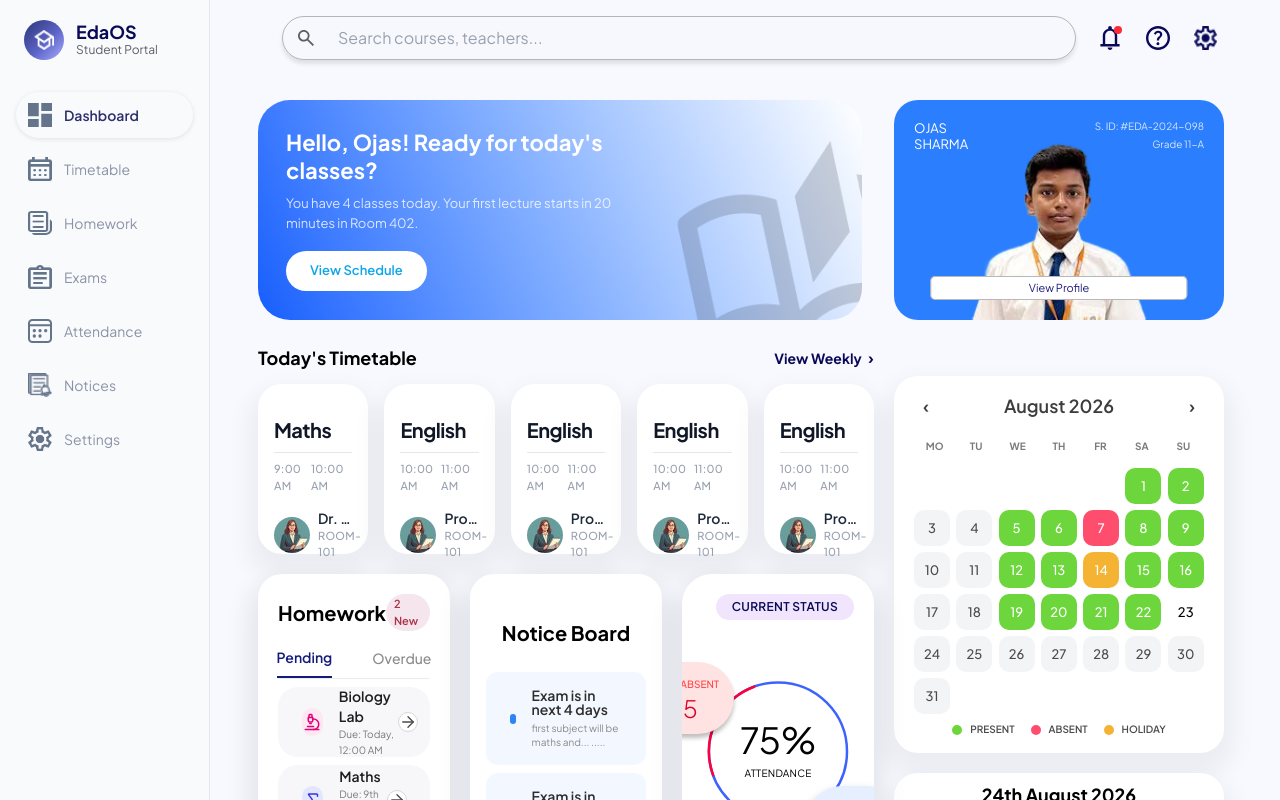
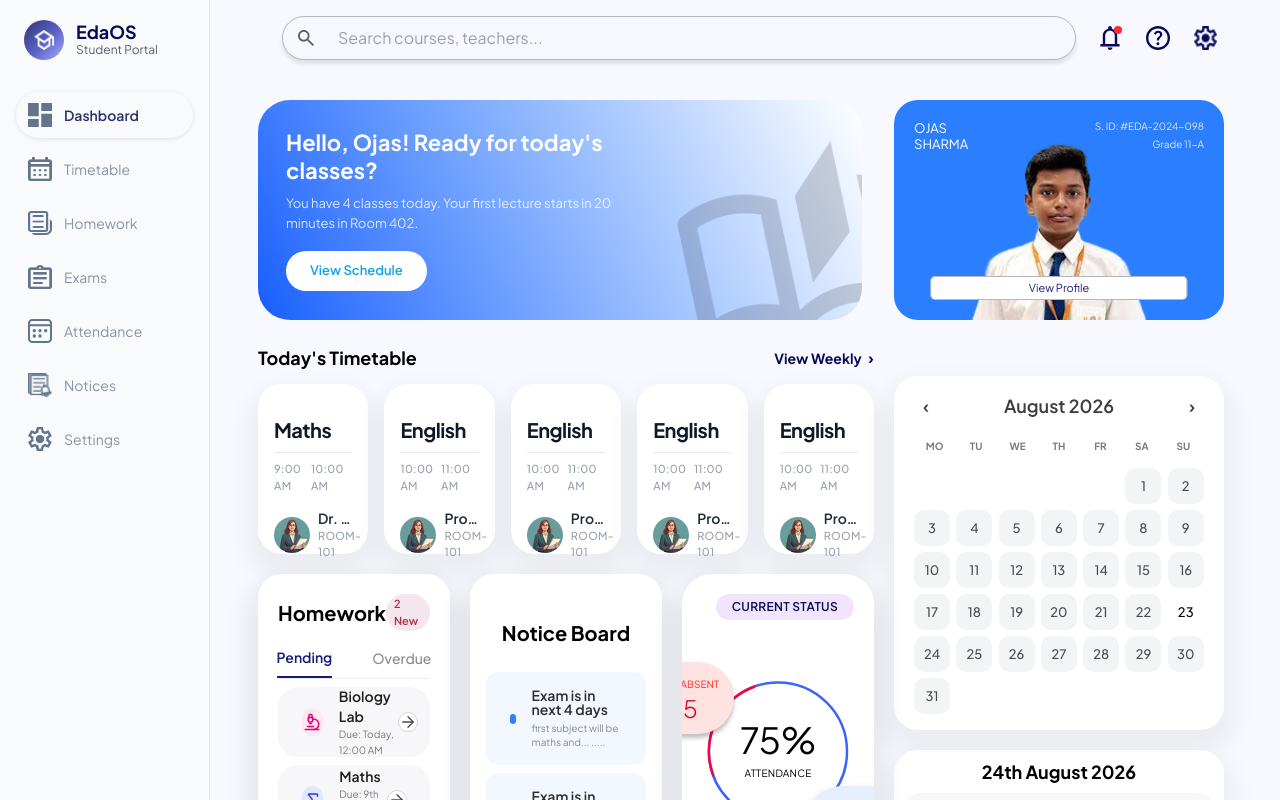
Before and after one commit to noxious1619/ERP, a React (Vite) app in the folder frontend/: page /student/dashboard in a window 1280 px wide. Built offline with nearby package versions, Linux system fonts and the light colour scheme; a web font is replaced by a local one.

Commit message:
added functionality to right calendar in timetable

```diff
--- a/frontend/src/components/Student/Dashboard/Calendar.tsx
+++ b/frontend/src/components/Student/Dashboard/Calendar.tsx
@@ -2,42 +2,33 @@ import Calendar from "react-calendar";
 import "react-calendar/dist/Calendar.css";
 import "../../../style/Student/Dashboard/calendar.css";
 
+// 1. Define communication channels in props
 type CalendarSectionProps = {
   variant?: "dashboard" | "timetable";
+  selectedDate?: Date;
+  onDateSelect?: (date: Date) => void;
 };
 
-const attendanceMap: Record<string, string> = {
-  "2026-08-01": "present",
-  "2026-08-02": "present",
-  "2026-08-05": "present",
-  "2026-08-06": "present",
-  "2026-08-07": "absent",
-  "2026-08-08": "present",
-  "2026-08-09": "present",
-  "2026-08-12": "present",
-  "2026-08-13": "present",
-  "2026-08-14": "holiday",
-  "2026-08-15": "present",
-  "2026-08-16": "present",
-  "2026-08-19": "present",
-  "2026-08-20": "present",
-  "2026-08-21": "present",
-  "2026-08-22": "present",
-  "2026-08-23": "selected",
-};
-
-const CalendarSection = ({ variant = "dashboard" }: CalendarSectionProps) => {
+const CalendarSection = ({
+  variant = "dashboard",
+  selectedDate = new Date(),
+  onDateSelect
+}: CalendarSectionProps) => {
   const isDashboard = variant === "dashboard";
 
-  const value = isDashboard ? new Date(2026, 7, 23) : new Date(2025, 0, 12);
+  // 2. Control the active highlighted value via the parent state
+  const value = isDashboard ? new Date(2026, 7, 23) : selectedDate;
 
   return (
-    <div
-      className={`rounded-3xl bg-white px-5 py-4 shadow-[0px_15px_25px_10px_rgba(0,0,0,0.05)]
-      ${isDashboard ? "w-[330px]" : "w-full"}`}
-    >
+    <div className={`rounded-3xl bg-white px-5 py-4 shadow-[0px_15px_25px_10px_rgba(0,0,0,0.05)] ${isDashboard ? "w-[330px]" : "w-full"}`}>
       <Calendar
         value={value}
+        // 3. Inform parent state when a user clicks a day tile
+        onChange={(val) => {
+          if (onDateSelect && val instanceof Date) {
+            onDateSelect(val);
+          }
+        }}
         prev2Label={null}
         next2Label={null}
         showNeighboringMonth={true}
@@ -46,43 +37,18 @@ const CalendarSection = ({ variant = "dashboard" }: CalendarSectionProps) => {
         }
         tileClassName={({ date, view }) => {
           if (view !== "month") return "";
-          // Timetable Variant
+
           if (!isDashboard) {
-            const selectedDate = date.getDate() === 12 ? "selected-simple" : "";
+            // Apply visual active focus highlights matching state values
+            const isSelected = date.getDate() === selectedDate.getDate() &&
+                             date.getMonth() === selectedDate.getMonth() &&
+                             date.getFullYear() === selectedDate.getFullYear();
 
-            const outlinedDate = date.getDate() === 16 ? "outlined-date" : "";
-
-            return `${selectedDate} ${outlinedDate}`;
+            return isSelected ? "selected-simple" : "";
           }
-          // Dashboard Variant
-          const formattedDate = date.toISOString().split("T")[0];
-
-          return attendanceMap[formattedDate] || "";
+          return "";
         }}
       />
-      {/* Legend Only For Dashboard */}
-      {isDashboard && (
-        <div className="mt-2 flex items-center justify-center gap-4">
-          <div className="flex items-center gap-2">
-            <div className="h-[10px] w-[10px] rounded-full bg-[#6CD63C]" />
-            <span className="text-[10px] font-semibold text-[#4B4B4B]">
-              PRESENT
-            </span>
-          </div>
-          <div className="flex items-center gap-2">
-            <div className="h-[10px] w-[10px] rounded-full bg-[#FF4D6D]" />
-            <span className="text-[10px] font-semibold text-[#4B4B4B]">
-              ABSENT
-            </span>
-          </div>
-          <div className="flex items-center gap-2">
-            <div className="h-[10px] w-[10px] rounded-full bg-[#F5B333]" />
-            <span className="text-[10px] font-semibold text-[#4B4B4B]">
-              HOLIDAY
-            </span>
-          </div>
-        </div>
-      )}
     </div>
   );
 };
--- a/frontend/src/pages/Student/Timetable.tsx
+++ b/frontend/src/pages/Student/Timetable.tsx
@@ -1,34 +1,100 @@
+import { useState, useEffect } from "react";
+import axios from "axios";
 import Navbar from "../../components/Student/Dashboard/Navbar";
 import TimetableHeader from "../../components/Student/Timetable/Header";
 import TimetableSchedule from "../../components/Student/Timetable/ScheduleSection";
-import Calendar from "../../components/Student/Dashboard/Calendar";
+import CalendarSection from "../../components/Student/Dashboard/Calendar";
 import DateScheduleCard from "../../components/Student/Timetable/DateScheduleCard ";
 
+interface TimetableEntry {
+  id: string;
+  day: string;
+  period: number;
+  startTime: string;
+  endTime: string;
+  isBreak: boolean;
+  breakLabel: string | null;
+  room: string | null;
+  color: string | null;
+  subject?: { id: string; name: string; code: string } | null;
+  teacher?: { id: string; name: string } | null;
+}
+
 const Timetable = () => {
+  const [selectedDate, setSelectedDate] = useState<Date>(new Date());
+  const [scheduleData, setScheduleData] = useState<TimetableEntry[]>([]);
+  const [loading, setLoading] = useState<boolean>(true);
+  const [error, setError] = useState<string | null>(null);
+
+  // Your specific database section ID
+  const targetSectionId = "b7ffe974-a889-408e-886f-7a8109501ee2";
+
+  // Single Fetch Sequence: Grab the entire week's grid parameters at once
+  useEffect(() => {
+    const fetchWeeklyData = async () => {
+      try {
+        setLoading(true);
+        setError(null);
+        const token = localStorage.getItem("token");
+
+        const response = await axios.get(
+          `http://localhost:5000/api/academic/timetable/section/${targetSectionId}`,
+          {
+            headers: { Authorization: `Bearer ${token}` },
+          }
+        );
+
+        if (response.data.success) {
+          setScheduleData(response.data.data); // Caches the whole week array
+        } else {
+          setError("Failed to load timetable dataset.");
+        }
+      } catch (err: any) {
+        setError(err.response?.data?.message || "Server linkage timeout.");
+      } finally {
+        setLoading(false);
+      }
+    };
+
+    fetchWeeklyData();
+  }, [targetSectionId]);
+
   return (
     <div className="flex min-h-screen bg-[#F8F9FE]">
       <Navbar />
       <div className="flex flex-1 flex-col h-screen min-w-0">
-        {/* Sticky Header */}
         <div className="px-10 pt-8 py-4 shrink-0 bg-[#F5F6FA]">
           <TimetableHeader />
         </div>
-        {/* Scrollable Body */}
+
         <div className="flex-1 overflow-y-auto overflow-x-hidden px-10 py-8 [scrollbar-width:none] [&::-webkit-scrollbar]:hidden">
           <div className="flex items-start gap-6">
-            {/* LEFT */}
+
             <div className="flex-1 min-w-0">
               <TimetableSchedule />
             </div>
-            {/* RIGHT*/}
-            <div className="w-90 shrink-0 bg-gray-100 px-5 py-6 ">
-              <Calendar variant="timetable" />
-              <DateScheduleCard />
+
+            <div className="w-90 shrink-0 bg-gray-100 px-5 py-6 rounded-[32px]">
+              <CalendarSection
+                variant="timetable"
+                selectedDate={selectedDate}
+                onDateSelect={setSelectedDate}
+              />
+
+              {/* Pass both the selected date and the downloaded week data array down */}
+              <DateScheduleCard
+                selectedDate={selectedDate}
+                timetableData={scheduleData}
+                isLoading={loading}
+                isError={!!error}
+              />
             </div>
+
           </div>
         </div>
       </div>
     </div>
   );
 };
+
 export default Timetable;
```
Also changed, not shown: frontend/src/components/Student/Timetable/DateScheduleCard .tsx (+79 -51 lines).
